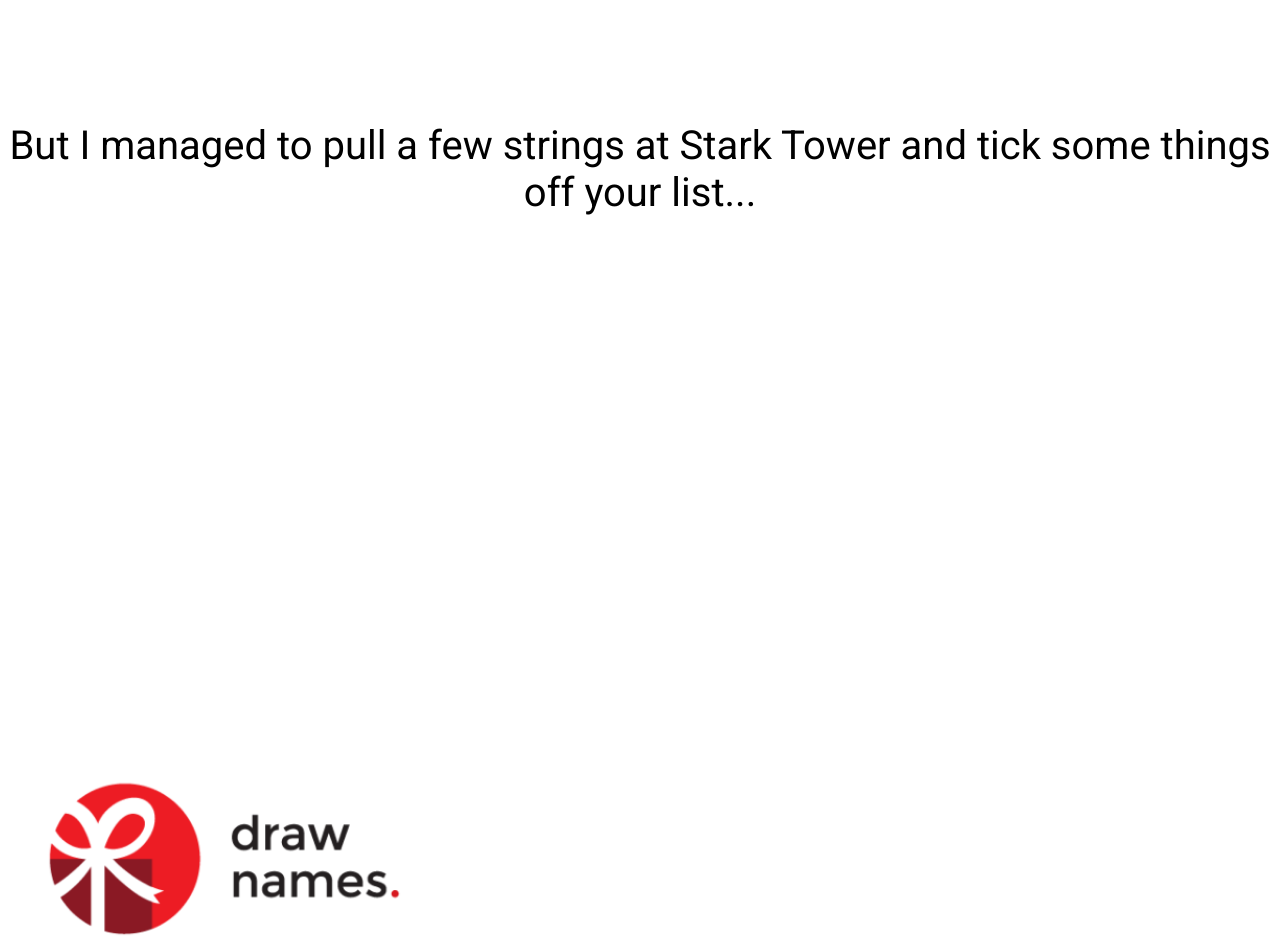
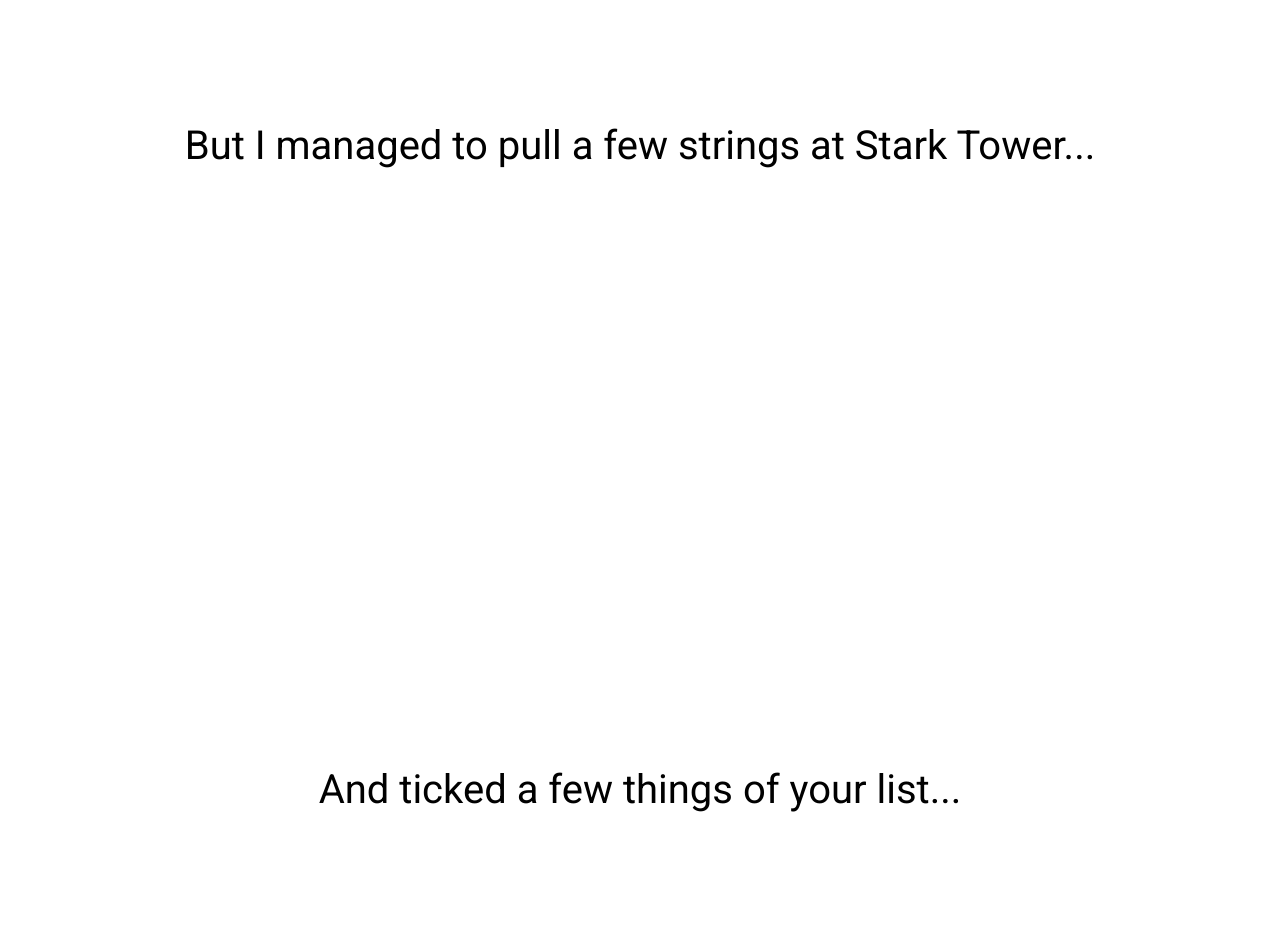
Before and after one commit to merrychristmaskevin/merrychristmaskevin.github.io, a plain HTML site: page index.html in a window 1280 px wide. Shown: the part 1280-2232 px from the top of the page. Drawn offline with Linux system fonts and the light colour scheme.

Commit message:
Update index.html

```diff
--- a/index.html
+++ b/index.html
@@ -39,7 +39,19 @@
 <br>
 <br>
 <br>
-<p>But I managed to pull a few strings at Stark Tower and tick some things off your list...</p>
+<p>But I managed to pull a few strings at Stark Tower...</p>
+<br>
+<br>
+<br>
+<br>
+<br>
+<br>
+<br>
+<br>
+<br>
+<br>
+<br>
+<p>And ticked a few things of your list...</p>
 <br>
 <br>
 <br>
@@ -66,6 +78,12 @@
 <br>
 <br>
 <p>Merry Christmas from</p>
+<br>
+<br>
+<br>
+<br>
+<p>With love from</p>
+<br>
 <img src="stark.png" alt="Stark Industries"
 class="responsive">
 <video class="responsive" poster="poster.png" controls>
```
